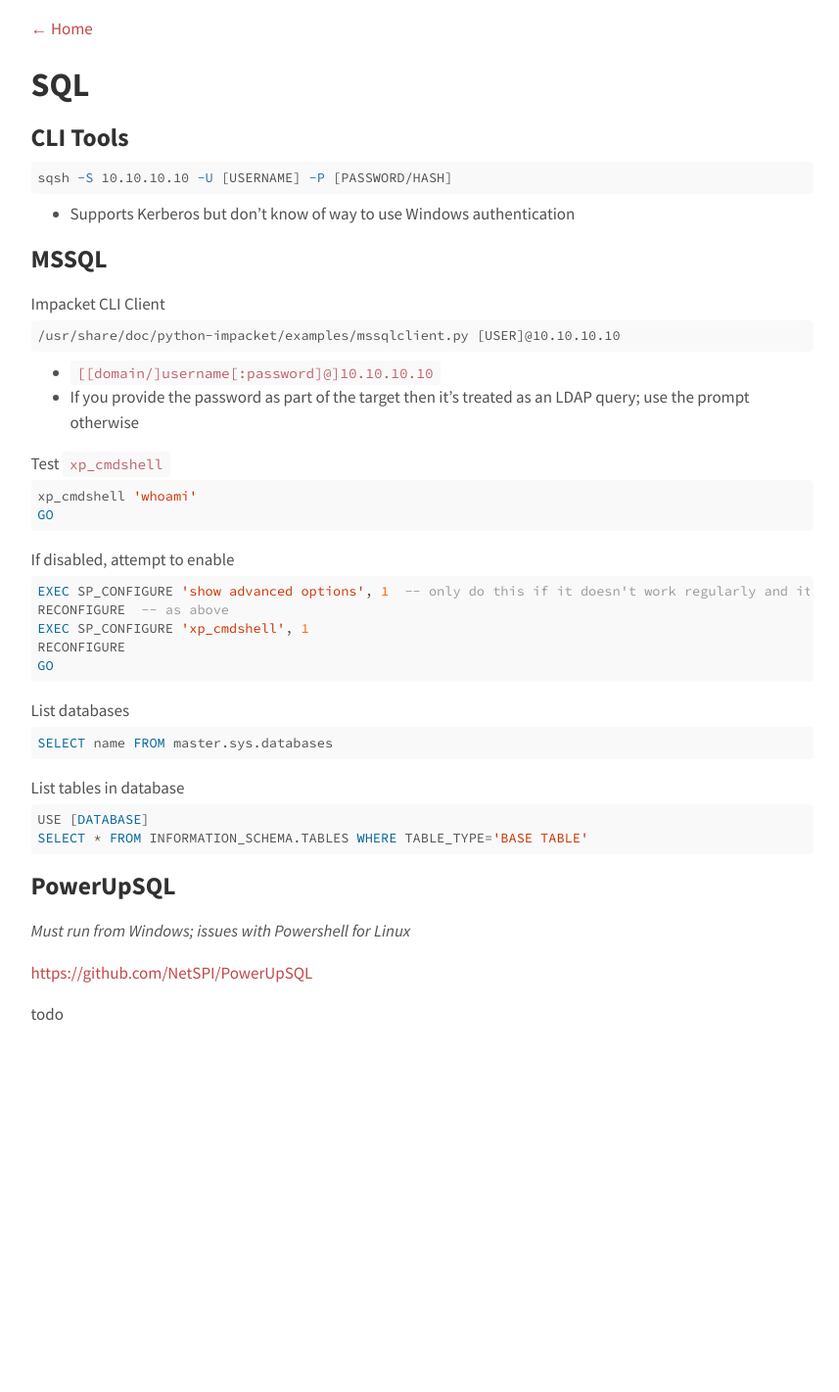
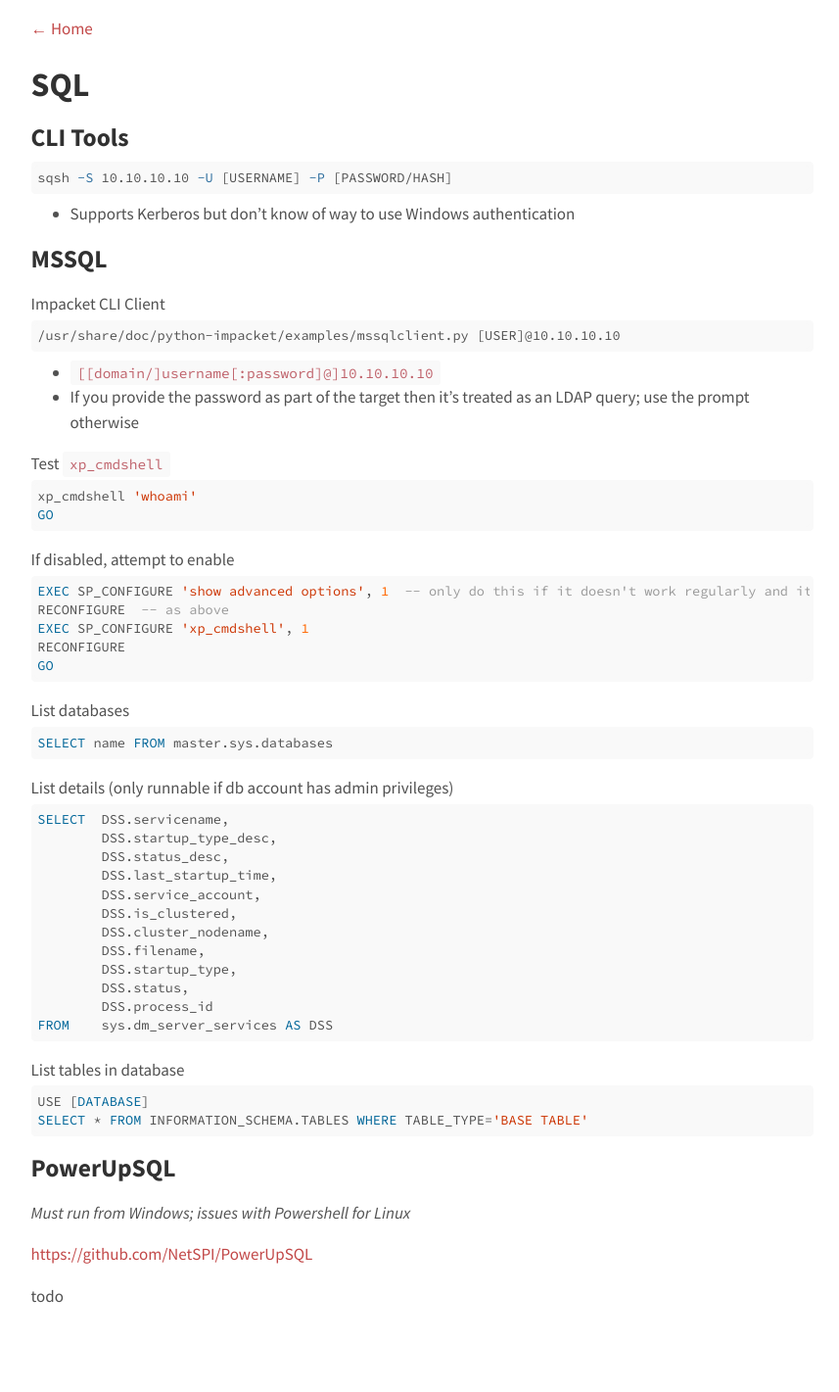
Before and after one commit to agrzeslak/cheatsheet, a Jekyll site: the page built from _topics/sql.md, in a window 1280 px wide. Shown: the whole page at 98% size, without its empty margins (209-1066 px from the left). Built offline with Jekyll 4.4.1, drawn with Linux system fonts in a browser that asks for light colours; before the commit the page ends 1134 px from its top, so only the background shows below that.

Commit message:
sql commands added

````diff
--- a/_topics/sql.md
+++ b/_topics/sql.md
@@ -41,6 +41,22 @@ List databases
 SELECT name FROM master.sys.databases
 ```
 
+List details (only runnable if db account has admin privileges)
+```sql
+SELECT  DSS.servicename,
+        DSS.startup_type_desc,
+        DSS.status_desc,
+        DSS.last_startup_time,
+        DSS.service_account,
+        DSS.is_clustered,
+        DSS.cluster_nodename,
+        DSS.filename,
+        DSS.startup_type,
+        DSS.status,
+        DSS.process_id
+FROM    sys.dm_server_services AS DSS
+```
+
 List tables in database
 ```sql
 USE [DATABASE]
````
